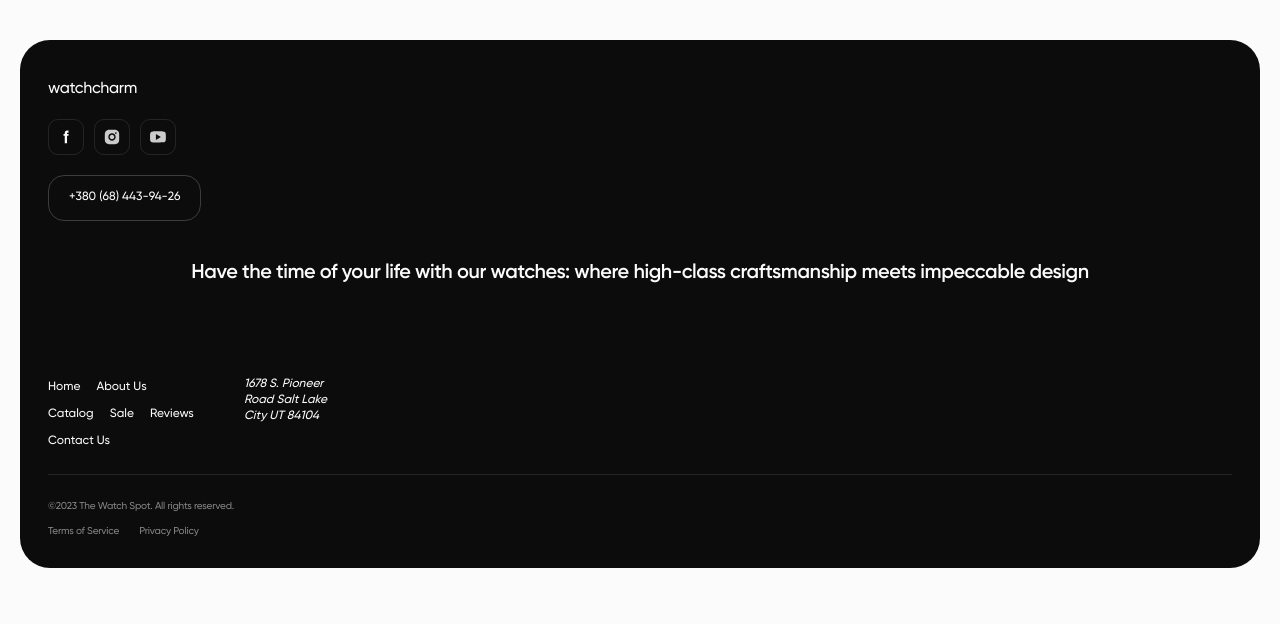
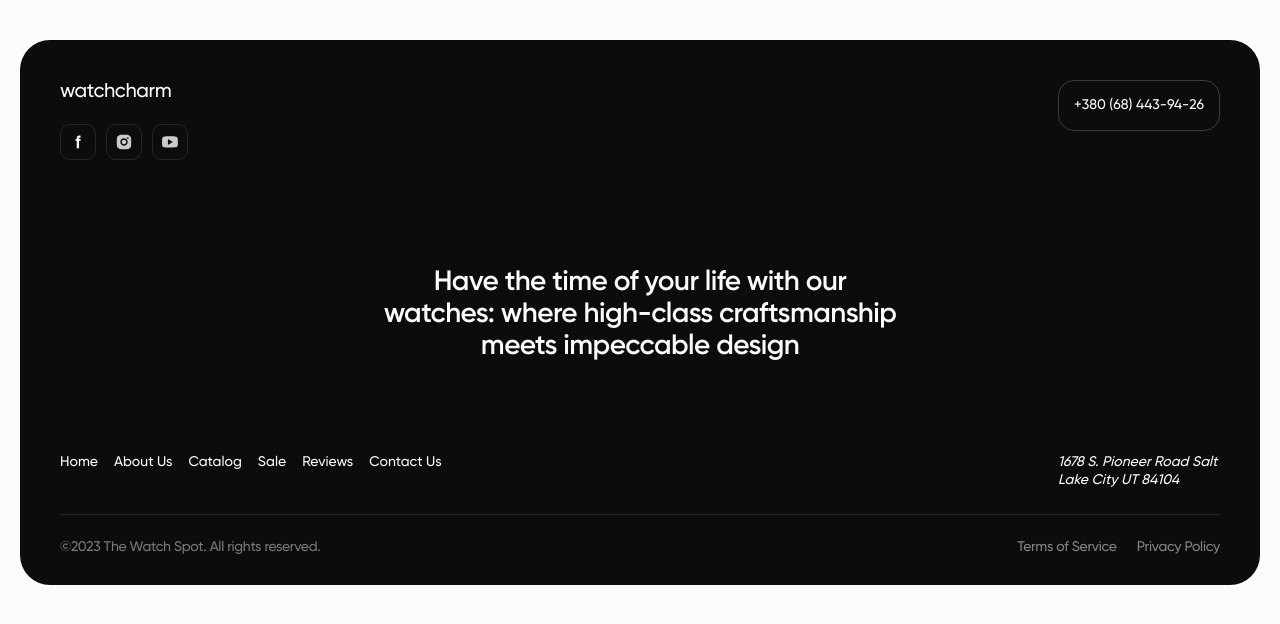
Before and after one commit to zmigd/Html-project, a website built with Vite: page src/index.html in a window 1280 px wide. Built offline with nearby package versions, Linux system fonts and the light colour scheme.

Commit message:
tablet footer

```diff
--- a/src/css/footer.css
+++ b/src/css/footer.css
@@ -9,7 +9,8 @@
   padding: 40px 28px 28px 28px;
 }
 
-.footer-logo {
+.footer-logo a {
+  display: inline-block;
   font-family: 'Gilroy', sans-serif;
   font-weight: 500;
   font-size: 16px;
@@ -68,6 +69,10 @@
   max-width: 147px;
 }
 .footer-nav-item a {
+  display: flex;
+  align-items: center;
+  justify-content: center;
+  height: 100%;
   font-family: 'Gilroy', sans-serif;
   font-weight: 500;
   font-size: 12px;
@@ -83,32 +88,107 @@
   line-height: 1.33333;
   color: #fbfbfb;
 }
-.footer-nav{
+
+.footer-nav {
   display: flex;
   column-gap: 49px;
   padding-bottom: 24px;
   margin-bottom: 24px;
   border-bottom: solid 1px rgba(251, 251, 251, 0.1);
 }
-.footer-coopyrigth-text{
+.footer-coopyrigth-text {
   margin-bottom: 8px;
+  opacity: 0.9;
 }
-.footer-coopyrigth-text, .footer-copyrigth-item a{
-  font-family: "Gilroy", sans-serif;
-font-weight: 500;
-font-size: 10px;
-line-height: 1.4;
-letter-spacing: -0.02em;
-color: rgba(251, 251, 251, 0.5);
+.footer-coopyrigth-text,
+.footer-copyrigth-item a {
+  font-family: 'Gilroy', sans-serif;
+  font-weight: 500;
+  font-size: 10px;
+  line-height: 1.4;
+  letter-spacing: -0.02em;
+  color: rgba(251, 251, 251, 0.5);
 }
-.footer-copyright-list{
+.footer-copyrigth-item a {
+  display: flex;
+  align-items: center;
+  justify-content: center;
+  height: 100%;
+}
+.footer-copyright-list {
   display: flex;
   gap: 20px;
 }
-.footer-social-icon{
+.footer-social-icon {
   color: #fbfbfb;
   transition: color 250ms ease-in-out;
 }
 .footer-social-link:hover .footer-social-icon {
-  color: #ffffff ;
+  color: #ffffff;
 }
+
+@media screen and ((min-width: 767px)) {
+  .footeer-case {
+    background: #0c0c0c;
+    border-radius: 30px;
+    padding: 40px 40px 28px 40px;
+  }
+  .footer-logo a {
+    font-size: 20px;
+  }
+  .footer-number-link {
+    font-size: 14px;
+    padding: 15px;
+  }
+  .footer-info-text {
+    font-size: 28px;
+    line-height: 1.14286;
+    letter-spacing: -0.02em;
+  }
+  .footer-nav-item a {
+    font-size: 14px;
+    line-height: 1.28571;
+  }
+  .footer-nav-addres {
+    font-size: 14px;
+    line-height: 1.28571;
+  }
+  .footer-coopyrigth-text,
+  .footer-copyrigth-item a {
+    font-size: 14px;
+    line-height: 1.28571;
+    letter-spacing: -0.02em;
+    text-align: right;
+  }
+  .footer-tablet-wraper {
+    display: flex;
+    align-items: start;
+    justify-content: space-between;
+    margin-bottom: 86px;
+  }
+  .footer-info {
+    max-width: 524px;
+    margin: 0 auto;
+  }
+  .footer-nav-list {
+    max-width: 406px;
+  }
+
+  .footer-nav-addres {
+    max-width: 162px;
+  }
+
+  .footer-nav {
+    column-gap: normal;
+    align-items: start;
+    justify-content: space-between;
+  }
+  .footer-coopyrigth-text {
+    margin-bottom: 0;
+  }
+  .footer-coopyrigth {
+    display: flex;
+    align-items: center;
+    justify-content: space-between;
+  }
+}
--- a/src/partials/footer.html
+++ b/src/partials/footer.html
@@ -2,8 +2,10 @@
   <div class="container">
     <div class="footeer-case">
       <div class="footer-intro">
+        <div class="footer-tablet-wraper">
+          <div class="footer-tablet-logo-social">
             <div class="footer-logo">
-          <span>watchcharm</span>
+              <a href="/">watchcharm</a>
             </div>
             <div class="footer-social">
               <ul class="footer-social-list">
@@ -42,9 +44,12 @@
                 </li>
               </ul>
             </div>
+          </div>
           <div class="footer-number">
             <a href="telto:+380684439426" class="footer-number-link">+380 (68) 443-94-26</a>
           </div>
+        </div>
+
         <div class="footer-info">
           <p class="footer-info-text">
             Have the time of your life with our watches: where high-class
@@ -73,9 +78,11 @@
             <a href="#">Contact Us</a>
           </li>
         </ul>
+        <div class="footer-address-case">
           <address class="footer-nav-addres">
             1678 S. Pioneer Road Salt Lake City UT 84104
           </address>
+        </div>
       </div>
       <div class="footer-coopyrigth">
         <p class="footer-coopyrigth-text">©2023 The Watch Spot. All rights reserved.</p>
```
Also changed, not shown: pullrequest.txt (added). Lines whose indentation alone changed are shown as unchanged.
